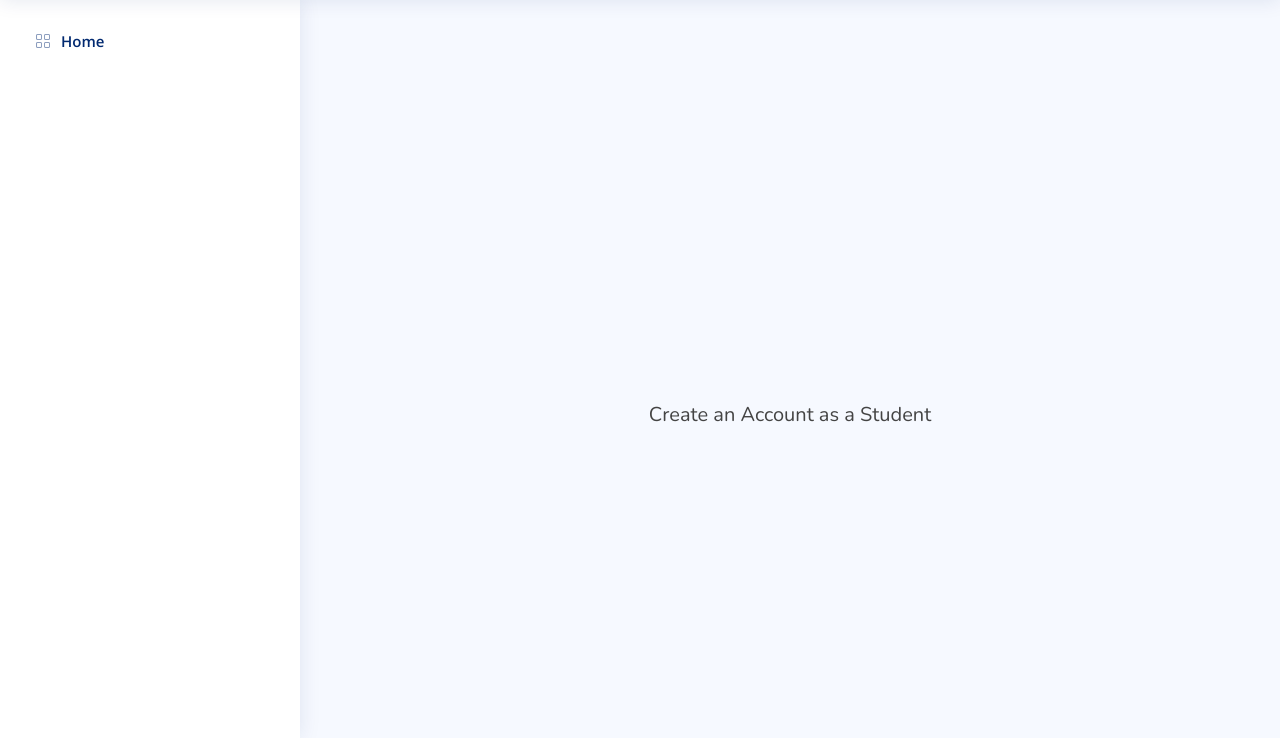
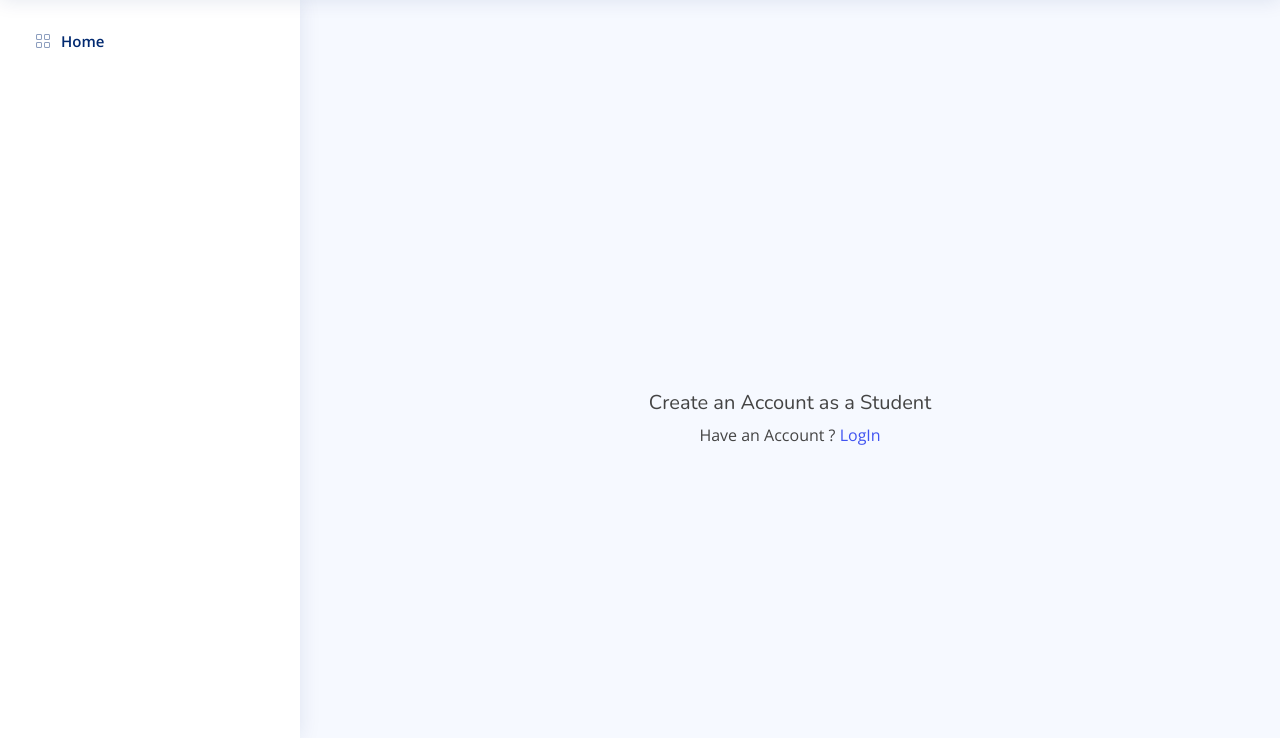
Before and after one commit to atheenaantonyt9689/google_classroom_clone, a Django app: template templates/accounts/student_register.html in a window 1280 px wide. Shown: the part 61-799 px from the top of the page. Run offline with Django 3.2, Linux system fonts and the light colour scheme; the template is opened without the code that fills it, so the values that code supplies are empty; some libraries are stand-ins or nearby versions.

Commit message:
login url added in  register pages

```diff
--- a/templates/accounts/student_register.html
+++ b/templates/accounts/student_register.html
@@ -7,9 +7,14 @@
     <section class="section register min-vh-100 d-flex flex-column align-items-center justify-content-center py-4">
       <h5>Create an Account as a Student</h5>
       {% crispy form %}
+     <span>Have an Account ? <a href="{% url 'login' %}">LogIn </a></span>
+
       <!-- <div class="container">
         <div class="row justify-content-center">
           <div class="col-lg-4 col-md-6 d-flex flex-column align-items-center justify-content-center">
+
+
+
 
             <div class="d-flex justify-content-center py-4">
               <a href="index.html" class="logo d-flex align-items-center w-auto">
--- a/templates/accounts/teacher_register.html
+++ b/templates/accounts/teacher_register.html
@@ -7,5 +7,7 @@
     <section class="section register min-vh-100 d-flex flex-column align-items-center justify-content-center py-4">
       <h5>Create an account as a Teacher</h5>
       {% crispy form %}
+      <span>Have an Account ? <a href="{% url 'login' %}">LogIn </a></span>
+
     </div>
 {% endblock %}
```
